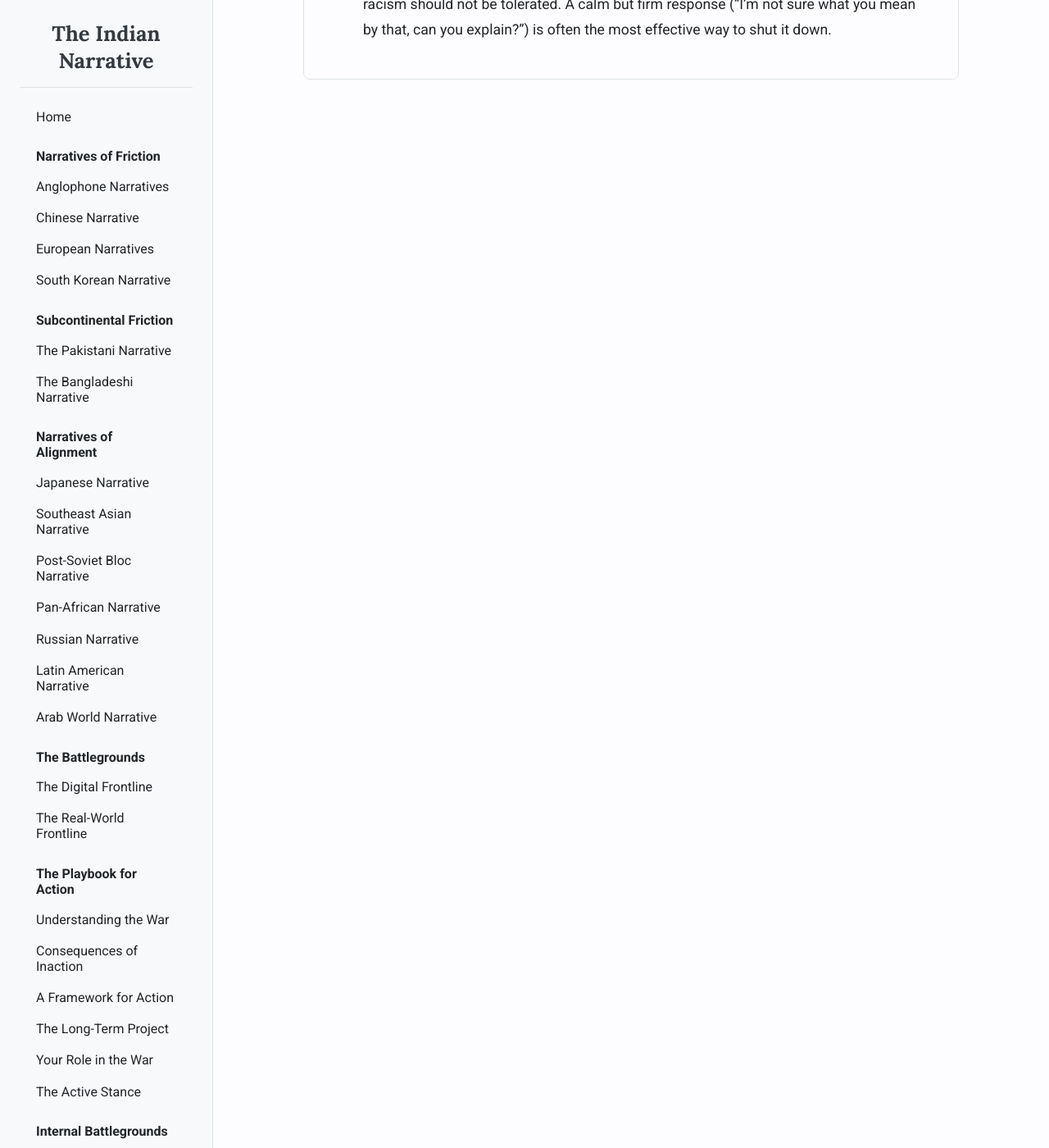
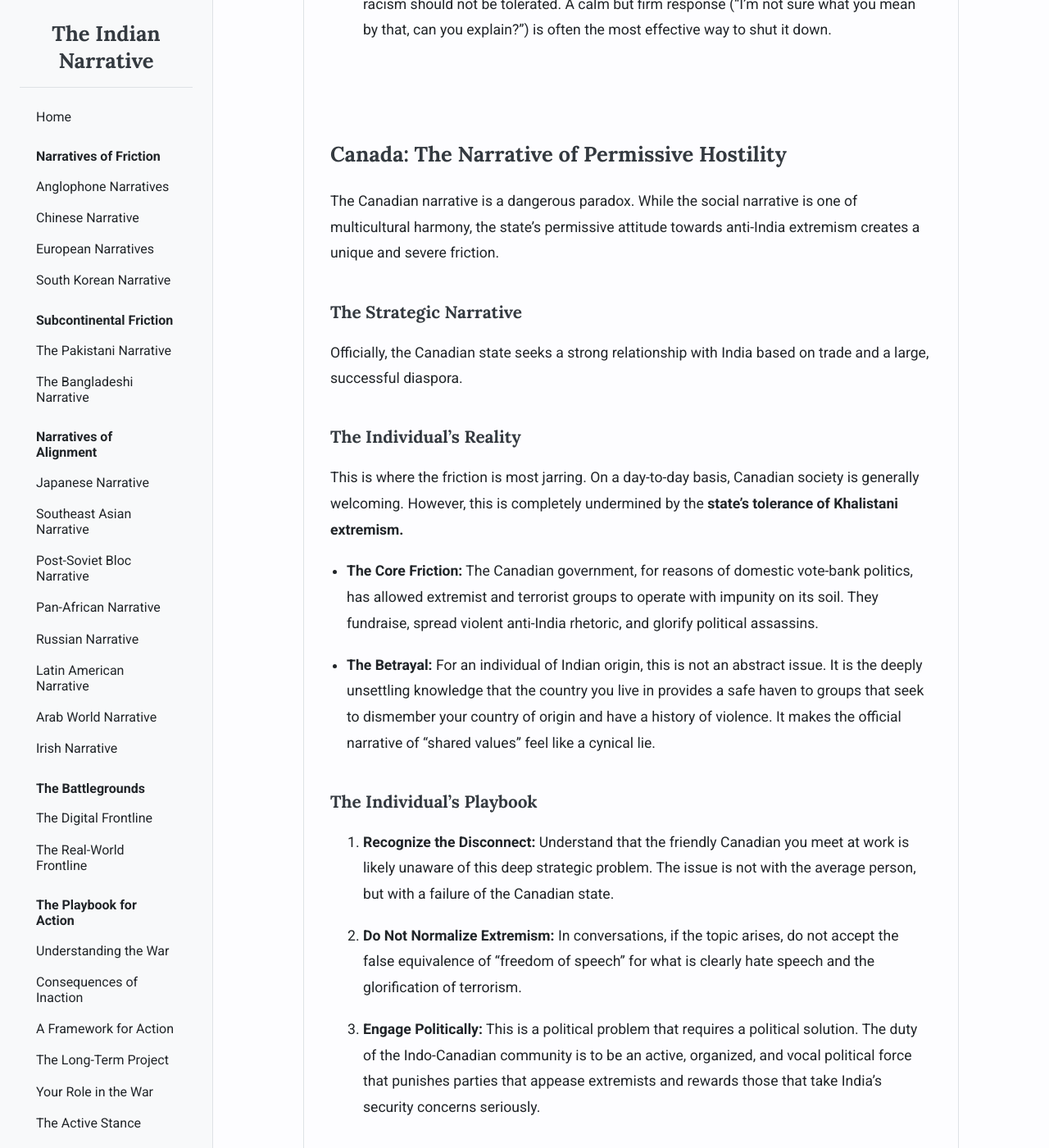
Before and after one commit to nodesman/indian-narrative, a Jekyll site: the page built from anglophone-narrative.md, in a window 1280 px wide and 1400 px high, scrolled down 3850 px. Shown: the whole window at 82% size. Built offline with Jekyll 4.4.1, drawn with Linux system fonts in a browser that asks for light colours; some of the changed text lies outside the part shown.

Commit message:
feat: Add Canada and Ireland to narrative analysis
- Adds a 'Canada' tab to the Anglophone Narratives page, detailing the friction from 'permissive hostility' towards extremists.
- Creates a new, standalone 'Irish Narrative' page under 'Narratives of Alignment,' highlighting post-colonial solidarity.
- This adds a final, crucial layer of nuance to the site's analysis of the Anglophone and European worlds.

```diff
--- a/_layouts/default.html
+++ b/_layouts/default.html
@@ -43,6 +43,7 @@
             <a href="{{"/russia-narrative/" | relative_url }}">Russian Narrative</a>
             <a href="{{"/latin-america-narrative/" | relative_url }}">Latin American Narrative</a>
             <a href="{{"/arab-world-narrative/" | relative_url }}">Arab World Narrative</a>
+            <a href="{{"/ireland-narrative/" | relative_url }}">Irish Narrative</a>
           </div>
         </div>
 
--- a/anglophone-narrative.md
+++ b/anglophone-narrative.md
@@ -4,7 +4,7 @@ title: "Deconstructing Anglo Narratives"
 permalink: /anglophone-narrative/
 ---
 
-The Anglophone Narrative is a primary source of **friction** for individuals of Indian origin. This friction stems from a deep-seated post-colonial condescension and a strategic worldview that often reduces India to its utility in Western-led alliances.
+The Anglophone Narrative is a primary source of **friction** for individuals of Indian origin. This friction stems from a deep-seated post-colonial condescension, a strategic worldview that reduces India to its utility, and, in some cases, a permissive tolerance for extremist groups.
 
 This page deconstructs the distinct realities of its key players, providing a playbook for the individual.
 
@@ -13,6 +13,7 @@ This page deconstructs the distinct realities of its key players, providing a pl
     <button class="tab-button active" onclick="openTab(event, 'us')">United States</button>
     <button class="tab-button" onclick="openTab(event, 'uk')">United Kingdom</button>
     <button class="tab-button" onclick="openTab(event, 'aus-nz')">Australia & NZ</button>
+    <button class="tab-button" onclick="openTab(event, 'canada')">Canada</button>
   </div>
 
   <div id="us" class="tab-content" style="display:block;" markdown="1">
@@ -72,6 +73,25 @@ The experience can be a jarring "hot and cold" mix.
 2.  **Leverage the Strategic Narrative:** In professional and official settings, lean into the powerful narrative of the "Quad partnership" and shared democratic values. This is your strongest frame.
 3.  **Confront Social Racism Directly:** The "Framework for Action" is critical here. Casual racism should not be tolerated. A calm but firm response ("I'm not sure what you mean by that, can you explain?") is often the most effective way to shut it down.
   </div>
+
+  <div id="canada" class="tab-content" markdown="1">
+### Canada: The Narrative of Permissive Hostility
+
+The Canadian narrative is a dangerous paradox. While the social narrative is one of multicultural harmony, the state's permissive attitude towards anti-India extremism creates a unique and severe friction.
+
+#### The Strategic Narrative
+Officially, the Canadian state seeks a strong relationship with India based on trade and a large, successful diaspora.
+
+#### The Individual's Reality
+This is where the friction is most jarring. On a day-to-day basis, Canadian society is generally welcoming. However, this is completely undermined by the **state's tolerance of Khalistani extremism.**
+*   **The Core Friction:** The Canadian government, for reasons of domestic vote-bank politics, has allowed extremist and terrorist groups to operate with impunity on its soil. They fundraise, spread violent anti-India rhetoric, and glorify political assassins.
+*   **The Betrayal:** For an individual of Indian origin, this is not an abstract issue. It is the deeply unsettling knowledge that the country you live in provides a safe haven to groups that seek to dismember your country of origin and have a history of violence. It makes the official narrative of "shared values" feel like a cynical lie.
+
+#### The Individual's Playbook
+1.  **Recognize the Disconnect:** Understand that the friendly Canadian you meet at work is likely unaware of this deep strategic problem. The issue is not with the average person, but with a failure of the Canadian state.
+2.  **Do Not Normalize Extremism:** In conversations, if the topic arises, do not accept the false equivalence of "freedom of speech" for what is clearly hate speech and the glorification of terrorism.
+3.  **Engage Politically:** This is a political problem that requires a political solution. The duty of the Indo-Canadian community is to be an active, organized, and vocal political force that punishes parties that appease extremists and rewards those that take India's security concerns seriously.
+  </div>
 </div>
 
 <script>
```
Also changed, not shown: ireland-narrative.md (added, +38 -0 lines).
